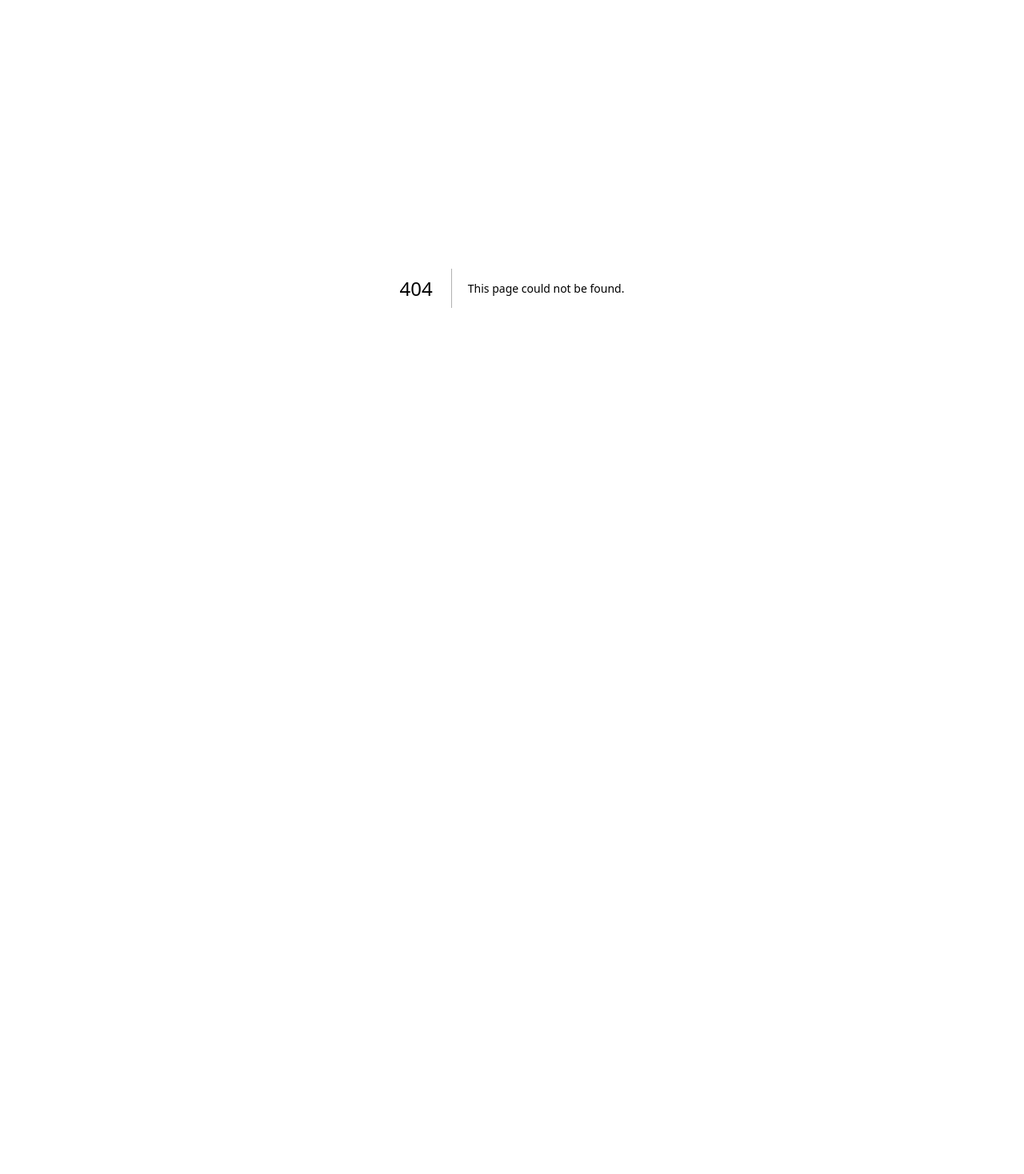
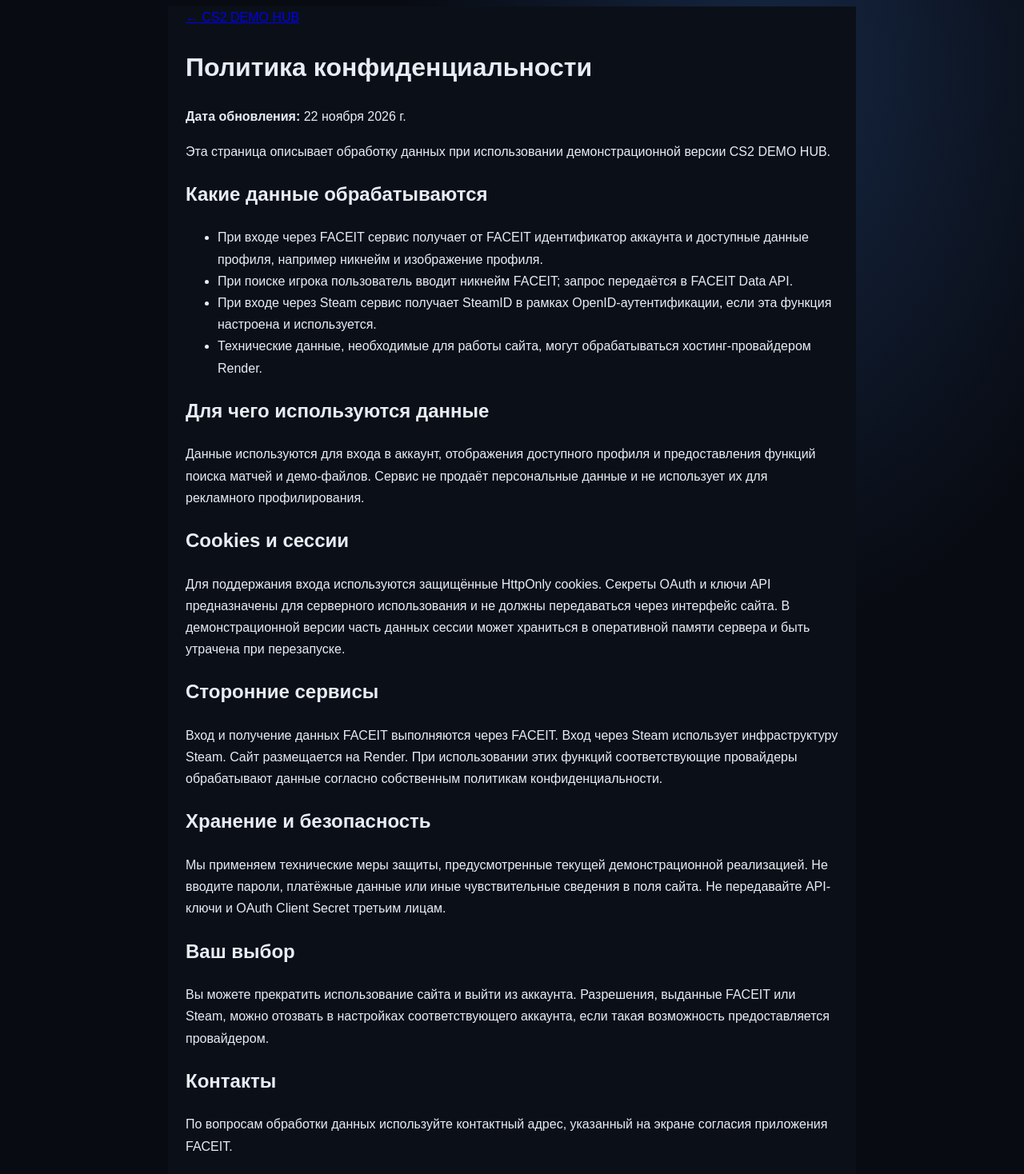
Before and after one commit to Erbolatnur/Bot, a Next.js app in the folder frontend/: page /privacy in a window 1280 px wide. Before the commit this address had no page. Shown: the part 40-1508 px from the top of the page at 80% size. Before the commit the page ends 800 px from the top, so only its background shows below. Built offline with nearby package versions, Linux system fonts and the light colour scheme.

Commit message:
Add privacy policy page for FACEIT OAuth consent

```diff
--- /dev/null
+++ b/frontend/app/privacy/page.tsx
@@ -0,0 +1,30 @@
+import Link from 'next/link';
+
+export default function PrivacyPage() {
+  return <main style={{maxWidth:860,margin:'48px auto',padding:'0 22px',fontFamily:'Arial,sans-serif',lineHeight:1.7,color:'#e8edf5',background:'#0b1018'}}>
+    <p><Link href="/">← CS2 DEMO HUB</Link></p>
+    <h1>Политика конфиденциальности</h1>
+    <p><strong>Дата обновления:</strong> 22 ноября 2026 г.</p>
+    <p>Эта страница описывает обработку данных при использовании демонстрационной версии CS2 DEMO HUB.</p>
+    <h2>Какие данные обрабатываются</h2>
+    <ul>
+      <li>При входе через FACEIT сервис получает от FACEIT идентификатор аккаунта и доступные данные профиля, например никнейм и изображение профиля.</li>
+      <li>При поиске игрока пользователь вводит никнейм FACEIT; запрос передаётся в FACEIT Data API.</li>
+      <li>При входе через Steam сервис получает SteamID в рамках OpenID-аутентификации, если эта функция настроена и используется.</li>
+      <li>Технические данные, необходимые для работы сайта, могут обрабатываться хостинг-провайдером Render.</li>
+    </ul>
+    <h2>Для чего используются данные</h2>
+    <p>Данные используются для входа в аккаунт, отображения доступного профиля и предоставления функций поиска матчей и демо-файлов. Сервис не продаёт персональные данные и не использует их для рекламного профилирования.</p>
+    <h2>Cookies и сессии</h2>
+    <p>Для поддержания входа используются защищённые HttpOnly cookies. Секреты OAuth и ключи API предназначены для серверного использования и не должны передаваться через интерфейс сайта. В демонстрационной версии часть данных сессии может храниться в оперативной памяти сервера и быть утрачена при перезапуске.</p>
+    <h2>Сторонние сервисы</h2>
+    <p>Вход и получение данных FACEIT выполняются через FACEIT. Вход через Steam использует инфраструктуру Steam. Сайт размещается на Render. При использовании этих функций соответствующие провайдеры обрабатывают данные согласно собственным политикам конфиденциальности.</p>
+    <h2>Хранение и безопасность</h2>
+    <p>Мы применяем технические меры защиты, предусмотренные текущей демонстрационной реализацией. Не вводите пароли, платёжные данные или иные чувствительные сведения в поля сайта. Не передавайте API-ключи и OAuth Client Secret третьим лицам.</p>
+    <h2>Ваш выбор</h2>
+    <p>Вы можете прекратить использование сайта и выйти из аккаунта. Разрешения, выданные FACEIT или Steam, можно отозвать в настройках соответствующего аккаунта, если такая возможность предоставляется провайдером.</p>
+    <h2>Контакты</h2>
+    <p>По вопросам обработки данных используйте контактный адрес, указанный на экране согласия приложения FACEIT.</p>
+    <p><Link href="/">Вернуться на CS2 DEMO HUB</Link></p>
+  </main>;
+}
```
